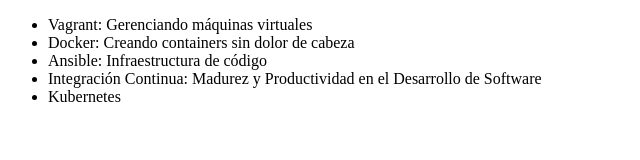
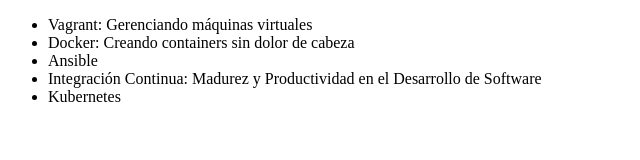
Before and after one commit to huvillatoro/alura-git, a plain HTML site: page index.html in a window 1280 px wide. Shown: the whole page, without its empty margins (0-640 px from the left). Drawn offline with Linux system fonts and the light colour scheme.

Commit message:
Revert "Agregando texto al nombre del curso Ansible"
This reverts commit b79421a6ccabceb6f02f28282ad5a3f215ca65f6.

```diff
--- a/index.html
+++ b/index.html
@@ -8,7 +8,7 @@
      <ul>
          <li> Vagrant: Gerenciando máquinas virtuales </li>
          <li> Docker: Creando containers sin dolor de cabeza </li>
-         <li> Ansible: Infraestructura de código </li>
+         <li> Ansible </li>
          <li> Integración Continua: Madurez y Productividad en el Desarrollo de Software </li>
          <li>Kubernetes</li>
      </ul>
```
